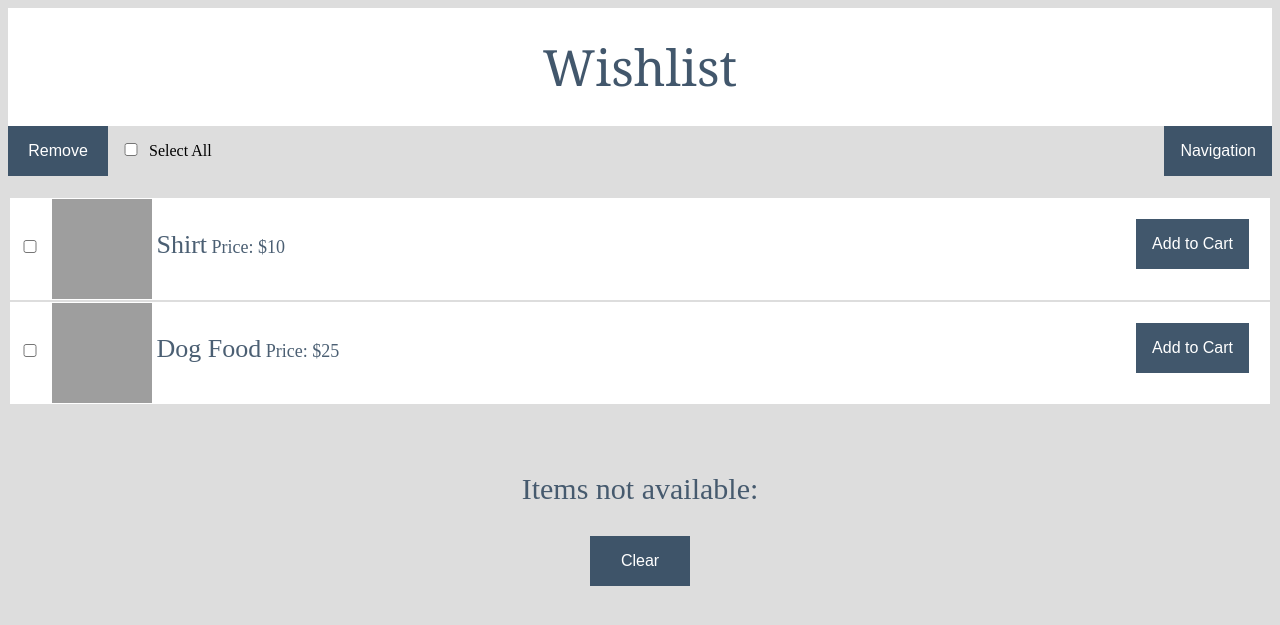
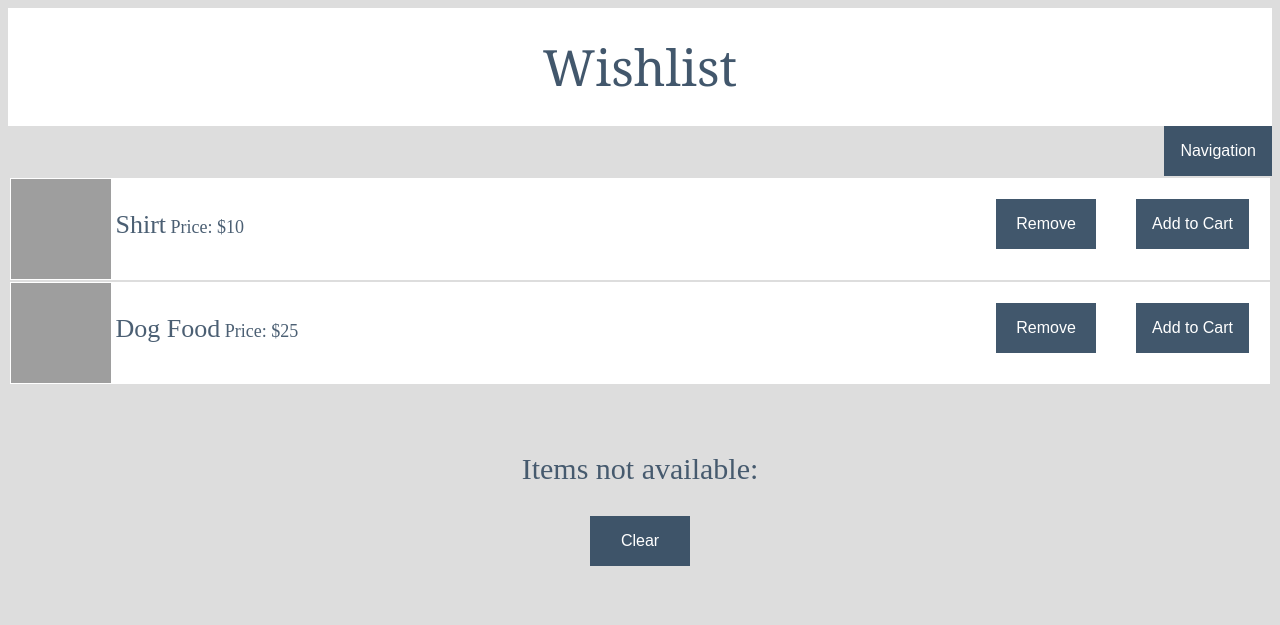
Before and after one commit to katrina-liu/web-application-project, a Django app: page /wishlist in a window 1280 px wide. Shown: the top 625 px of the page. Run offline with Django 3.2, Linux system fonts and the light colour scheme; a user stored in the database is signed in; data comes from the database, SQL or seed files in the repository; grey boxes are pictures that could not be loaded.

Commit message:
Added remove function for wishlist/cart items

```diff
--- a/ecommerce_platform/templates/wishlist.html
+++ b/ecommerce_platform/templates/wishlist.html
@@ -22,17 +22,10 @@
 {% endblock %}
 
 {% block body %}
-
-    <a id = "id_remove" href="{% url 'home' %}">
-        <button>Remove</button>
-    </a>
-    <input type="checkbox" onClick="toggle(this)" />Select All<br/>
-
     <table class="product_table">
     {% for product in available_products %}
         <tr>
             <td>
-                <input type="checkbox" id="product_{{id}}" name="available_product" value="{{product.product_name}}">
                 <label for="product_{{id}}">
                     <img class='small_img' src="{% url "photo" product.id 1 %}" style="width:100px;height:100px;">
                     <a href="{% url "product" product.id %}" style="font-size: 26px; color: rgba(45,69,92,0.86);">
@@ -41,6 +34,9 @@
                 </label>
                 <a id = "id_add_to_cart" style="float:right; margin: 20px" href="{% url 'move_wishlist_to_cart' product.id %}">
                     <button>Add to Cart</button>
+                </a>
+                <a id = "id_remove" style="float:right; margin: 20px" href="{% url 'remove_product_from_wishlist' product.id %}">
+                    <button>Remove</button>
                 </a>
             </td>
         </tr>
--- a/ecommerce_platform/views.py
+++ b/ecommerce_platform/views.py
@@ -311,3 +311,19 @@ def move_cart_to_wishlist(request, id):
     # add item to wishlist
     wishlist.wishlist_products.add(product)
     return redirect(reverse('wishlist'))
+
+def remove_product_from_wishlist(request, id):
+    user = request.user
+    product = get_object_or_404(Product, id=id)
+    wishlist = get_object_or_404(Wishlist, wishlist_user=user)
+    # delete item from wishlist
+    wishlist.wishlist_products.remove(product)
+    return redirect(reverse('wishlist'))
+
+def remove_product_from_cart(request, id):
+    user = request.user
+    product = get_object_or_404(Product, id=id)
+    cart = get_object_or_404(ShoppingCart, shopping_cart_user=user)
+    # delete item from cart
+    cart.shopping_cart_product.remove(product)
+    return redirect(reverse('shopping_cart'))
--- a/webapps/urls.py
+++ b/webapps/urls.py
@@ -46,5 +46,7 @@ urlpatterns = [
          name='add_to_shopping_cart'),
     path('get_profile_photo/<int:id>', views.get_profile_photo, name = "profile_photo"),
     path('move_wishlist_to_cart/<int:id>', views.move_wishlist_to_cart, name = "move_wishlist_to_cart"),
-    path('move_cart_to_wishlist/<int:id>', views.move_cart_to_wishlist, name = "move_cart_to_wishlist")
+    path('move_cart_to_wishlist/<int:id>', views.move_cart_to_wishlist, name = "move_cart_to_wishlist"),
+    path('remove_product_from_wishlist/<int:id>', views.remove_product_from_wishlist, name = "remove_product_from_wishlist"),
+    path('remove_product_from_cart/<int:id>', views.remove_product_from_cart, name = "remove_product_from_cart")
 ]
```
Also changed, not shown: ecommerce_platform/templates/shopping_cart.html (+3 -9 lines).
